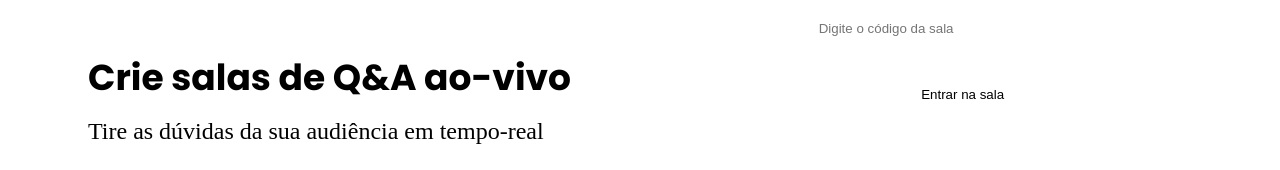
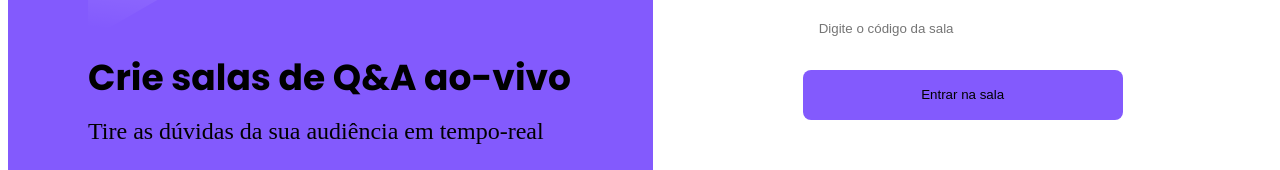
Before and after one commit to Igorcbraz/Letmeask, a React (Create React App) app: page / in a window 1280 px wide. Shown: the part 521-691 px from the top of the page. Built offline with nearby package versions, Linux system fonts and the light colour scheme; no server answers; the HTML template or start-up script is replaced by a standard one.

Commit message:
dark theme part 2

```diff
--- a/package.json
+++ b/package.json
@@ -13,6 +13,7 @@
     "classnames": "^2.3.1",
     "firebase": "^8.10.0",
     "react": "^17.0.2",
+    "react-dark-mode-toggle": "^0.2.0",
     "react-dom": "^17.0.2",
     "react-router-dom": "^5.3.0",
     "react-scripts": "^4.0.3",
--- /dev/null
+++ b/src/components/ToggleTheme.tsx
@@ -0,0 +1,52 @@
+import React, {useState} from "react";
+import DarkModeToggle from "react-dark-mode-toggle";
+
+import '../styles/toggle.css';
+
+export function ToggleTheme(){
+    const [isDarkMode, setIsDarkMode] = useState(false);
+    // Get the root element
+    let root = document.documentElement.style
+
+    // Checking the user themes preference
+    const darkThemeMq  = window.matchMedia("(prefers-color-scheme: dark)");
+
+    if(isDarkMode){
+        root.setProperty('--background'  , '#202124');
+        root.setProperty(' --input-bg'   , '#434649');
+        root.setProperty('--details'     , '#272626');
+        root.setProperty('--details2'    , '#f8f8f8;');
+        root.setProperty('--light-grey'  , '#1B1B1B');
+        root.setProperty('--dark-grey'   , '#cccccf');
+        root.setProperty('--border'      , '#424347');
+        root.setProperty('--like'        , '#f8f8f8');
+        root.setProperty('--highlighted' , '#2F2450');
+        root.setProperty(' --logo'       , '#f8f8f8');
+        root.setProperty('--purple'      , '#4c319e');
+        root.setProperty('--pink-dark'   , '#a075d4');
+    } else {
+        root.setProperty('--background'  , '#F4F0FF');
+        root.setProperty(' --input-bg'   , '#FFF');
+        root.setProperty('--details'     , '#FEFEFE');
+        root.setProperty('--light-grey'  , '#DBDCDD');
+        root.setProperty('--dark-grey'   , '#737380');
+        root.setProperty('--border'      , '#e2e2e2');
+        root.setProperty('--like'        , '#835AFD');
+        root.setProperty('--highlighted' , '#E3D8FF');
+        root.setProperty(' --logo'       , '#222222');
+        root.setProperty('--purple'      , '#835AFD');
+        root.setProperty('--pink-dark'   , '#E559F9');
+    }
+
+    return(
+        <div>
+        <DarkModeToggle
+            onChange={setIsDarkMode}
+            checked={isDarkMode}
+            size={70}
+            speed={1.1}
+        />
+
+        </div>
+    );
+}
--- a/src/pages/AdminRoom.tsx
+++ b/src/pages/AdminRoom.tsx
@@ -87,7 +87,7 @@ export function AdminRoom() {
                                         onClick={() => handleCheckQuestionAsAnswered(question.id)}
                                     >
 
-                                        <svg id="svgAnswer" width="24" height="24" viewBox="0 0 24 24" fill="none" xmlns="http://www.w3.org/2000/svg">
+                                        <svg width="24" height="24" viewBox="0 0 24 24" fill="none" xmlns="http://www.w3.org/2000/svg">
                                             <circle cx="12.0003" cy="11.9998" r="9.00375" stroke="#737380" strokeWidth="1.5" strokeLinecap="round" strokeLinejoin="round"/>
                                             <path d="M8.44287 12.3391L10.6108 14.507L10.5968 14.493L15.4878 9.60193" stroke="#737380" strokeWidth="1.5" strokeLinecap="round" strokeLinejoin="round"/>
                                         </svg>
@@ -97,7 +97,7 @@ export function AdminRoom() {
                                         type="button"
                                         onClick={() => handleHighlightQuestion(question.id)}
                                     >
-                                        <svg id="svgHighlight" width="24" height="24" viewBox="0 0 24 24" fill="none" xmlns="http://www.w3.org/2000/svg">
+                                        <svg width="24" height="24" viewBox="0 0 24 24" fill="none" xmlns="http://www.w3.org/2000/svg">
                                             <path fill-rule="evenodd" clip-rule="evenodd" d="M12 17.9999H18C19.657 17.9999 21 16.6569 21 14.9999V6.99988C21 5.34288 19.657 3.99988 18 3.99988H6C4.343 3.99988 3 5.34288 3 6.99988V14.9999C3 16.6569 4.343 17.9999 6 17.9999H7.5V20.9999L12 17.9999Z" stroke="#737380" strokeWidth="1.5" strokeLinecap="round" strokeLinejoin="round"/>
                                         </svg>
                                     </button>
@@ -107,7 +107,7 @@ export function AdminRoom() {
                                     type="button"
                                     onClick={() => handleDeleteQuestion(question.id)}
                                 >
-                                    <svg id="svgDelete" width="24" height="24" viewBox="0 0 24 24" fill="none" xmlns="http://www.w3.org/2000/svg">
+                                    <svg width="24" height="24" viewBox="0 0 24 24" fill="none" xmlns="http://www.w3.org/2000/svg">
                                         <path d="M3 5.99988H5H21" stroke="#737380" strokeWidth="1.5" strokeLinecap="round" strokeLinejoin="round"/>
                                         <path d="M8 5.99988V3.99988C8 3.46944 8.21071 2.96074 8.58579 2.58566C8.96086 2.21059 9.46957 1.99988 10 1.99988H14C14.5304 1.99988 15.0391 2.21059 15.4142 2.58566C15.7893 2.96074 16 3.46944 16 3.99988V5.99988M19 5.99988V19.9999C19 20.5303 18.7893 21.039 18.4142 21.4141C18.0391 21.7892 17.5304 21.9999 17 21.9999H7C6.46957 21.9999 5.96086 21.7892 5.58579 21.4141C5.21071 21.039 5 20.5303 5 19.9999V5.99988H19Z" stroke="#737380" strokeWidth="1.5" strokeLinecap="round" strokeLinejoin="round"/>
                                     </svg>
--- a/src/pages/Home.tsx
+++ b/src/pages/Home.tsx
@@ -8,6 +8,7 @@ import { database } from '../services/firebase';
 
 import { Button } from '../components/Button';
 import { Logo } from '../components/Logo';
+import { ToggleTheme } from '../components/ToggleTheme';
 import { useAuth } from '../hooks/useAuth';
 
 import '../styles/auth.css';
@@ -49,6 +50,7 @@ export function Home(){
 
     return(
         <div id="page-auth">
+
             <aside>
                 <img src={illustrationImg} alt="Ilustração simbolizando perguntas e respostas" />
                 <strong>Crie salas de Q&amp;A ao-vivo</strong>
@@ -56,7 +58,11 @@ export function Home(){
             </aside>
 
             <main id="room-main">
+
                 <div className="main-content">
+                    <div className="DarkModeToggle">
+                        <ToggleTheme/>
+                    </div>
                     <Logo width="357" height="155"/>
                     <button onClick={handleCreateRoom} className="create-room">
                         <img src={googleIconImg} alt="Logo do Google" />
--- a/src/styles/auth.css
+++ b/src/styles/auth.css
@@ -49,7 +49,7 @@ aside p {
     text-align: center;
 }
 .pathLogo{
-    fill: var(--details2);
+    fill: var(--logo);
 }
 #form-auth button, input {
     width: 100%;
--- a/src/styles/global.css
+++ b/src/styles/global.css
@@ -1,43 +1,43 @@
 :root{
+    /* Global */
+    --shadow       : rgba(0, 0, 0, 0.04);
+    --black        : #29292E;
+    --white        : #FFF;
+    --medium-grey  : #A8A8B3;
+
     /* Light theme */
-    /* --background   : #F4F0FF;
-
-    --black        : #29292E;
-    --shadow       : rgba(0, 0, 0, 0.04);
+    --background   : #F4F0FF;
+    --input-bg     : #FFF;
 
     --details      : #FEFEFE;
     --details2     : #f8f8f8;
-    --white        : #FFF;
 
     --light-grey   : #DBDCDD;
-    --medium-grey  : #A8A8B3;
     --dark-grey    : #737380;
     --border       : #e2e2e2;
+    --highlighted  : #E3D8FF;
+    --like         : #835AFD;
+    --logo         : #222222;
 
     --purple       : #835AFD;
-
-    --pink-dark    : #E559F9; #1f1d1d*/
+    --pink-dark    : #E559F9;
 
     /* Dark theme */
-    --background   : #121212;
-    --background2  : #202124;
-
-    --black        : #29292E;
-    --shadow       : rgba(0, 0, 0, 0.04);
-    --input-bg    : #434649;
+    /* --background  : #202124;
+    --input-bg     : #434649;
 
     --details      : #272626;
     --details2     : #f8f8f8;
-    --white        : #FFF;
 
-    --light-grey   : #7e7e7e;
-    --medium-grey  : #A8A8B3;
+    --light-grey   : #1B1B1B;
     --dark-grey    : #cccccf;
     --border       : #424347;
+    --like         : #f8f8f8;
+    --highlighted  : #2F2450;
+    --logo         : #f8f8f8;
 
     --purple       : #4c319e;
-
-    --pink-dark    : #a075d4;
+    --pink-dark    : #a075d4; */
 }
 
 *{
@@ -47,7 +47,7 @@
 }
 
 body{
-    background-color: var(--background2);
+    background-color: var(--background);
     color: var(--details2);
 }
 
--- a/src/styles/question.css
+++ b/src/styles/question.css
@@ -9,8 +9,8 @@
 }
 
 .highlighted{
-    background: var(--background);
-    border: 1px solid var(--purple);
+    background: var(--highlighted);
+    border: 2px solid var(--purple);
 }
 .highlighted footer .user-info span{
     color: var(--black);
@@ -55,15 +55,15 @@ footer button {
 .like-button{
     display: flex;
     align-items: flex-end;
-    color: var(--dark-grey);
+    color: var(--like);
     gap: 8px;
     transition: filter 0.2;
 }
 .liked{
-    color: var(--purple);
+    color: var(--like);
 }
 .liked svg path {
-    stroke: var(--purple);
+    stroke: var(--like);
 }
 
 .like-button:hover{
--- a/src/styles/room-code.css
+++ b/src/styles/room-code.css
@@ -4,7 +4,7 @@
     overflow: hidden;
 
     background: var(--white);
-    border: 1px solid var(--purple );
+    border: 1px solid var(--purple);
     cursor: pointer;
 
     display: flex;
@@ -15,7 +15,7 @@
     align-items: center;
 }
 .room-code div img{
-    background: var(--purple );
+    background: var(--purple);
     height: 41px;
     padding: 7px 13px;
     float: left;
--- a/src/styles/room.css
+++ b/src/styles/room.css
@@ -92,9 +92,10 @@ form textarea{
 }
 
 .question-list{margin-top: 32px;}
-.question-list #svgAnswer path:hover, circle:hover{stroke: var(--purple)}
-.question-list #svgHighlight path:hover {stroke: var(--purple)}
-.question-list #svgDelete path:hover{stroke: #D73754}
+.question-list path:hover{
+    stroke: var(--purple)
+}
+
 
 .emptyQuestions{
     display: flex;
--- /dev/null
+++ b/src/styles/toggle.css
@@ -0,0 +1,7 @@
+.DarkModeToggle{
+    position: fixed;
+    z-index: 1;
+    right: 3rem;
+    top: 3rem;
+    padding: 0.5rem;
+}
```
Also changed, not shown: src/components/Logo.tsx (+9 -9 lines), 1 other file (tests, documents, lock files or other folders).
